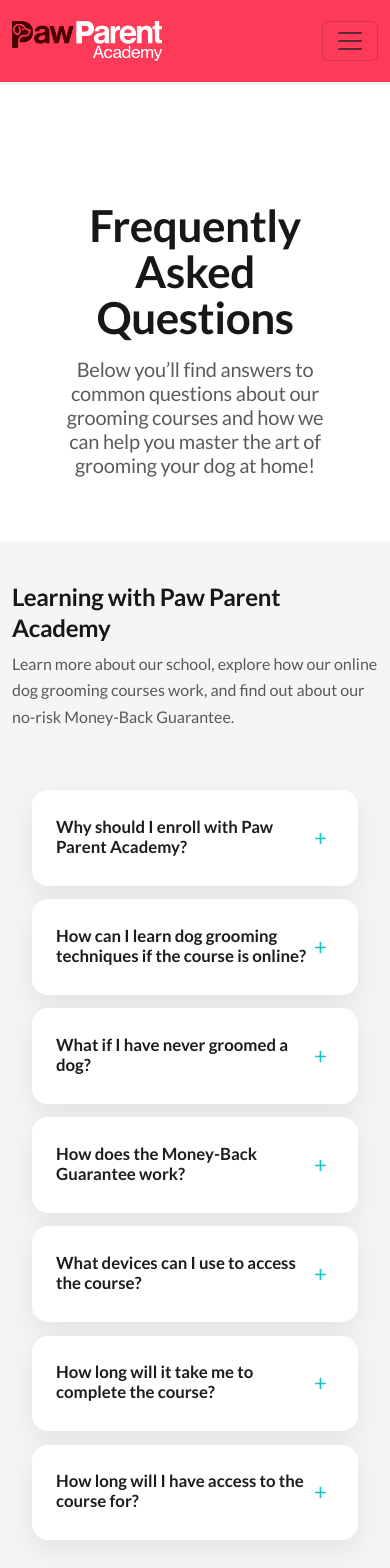
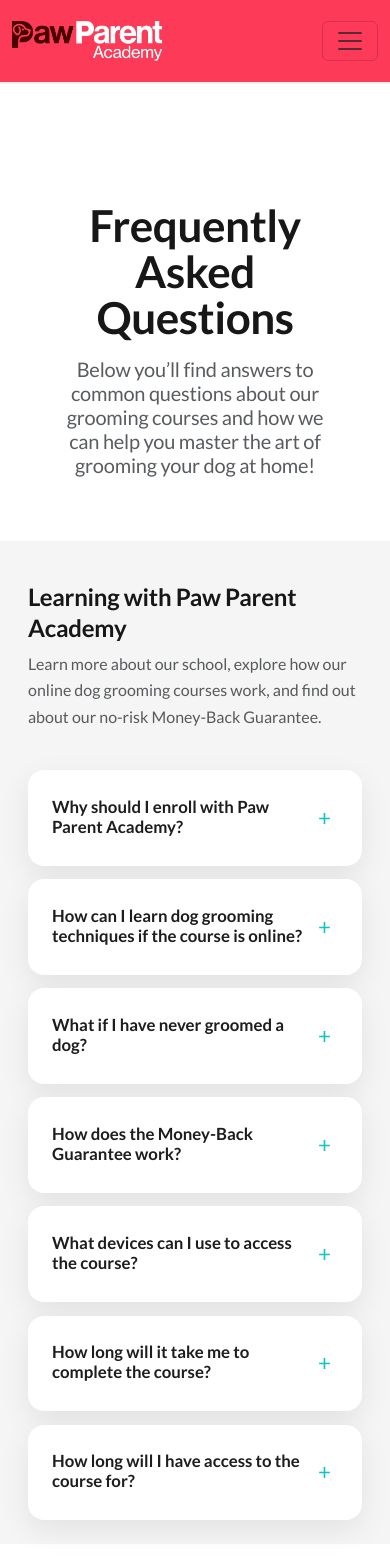
Before and after one commit to QCCareerSchool-Org/www.pawparentacademy.com, a Next.js app: page /faq in a window 390 px wide. Shown: the top 1568 px of the page. Built offline with nearby package versions, Linux system fonts and the light colour scheme.

Commit message:
Update mobile padding

```diff
--- a/src/app/(main)/faq/components/FAQSectionIntro/index.tsx
+++ b/src/app/(main)/faq/components/FAQSectionIntro/index.tsx
@@ -14,7 +14,7 @@ export default function FAQSectionIntro({ title, description, variant = 'default
     <section className={sectionClass} aria-labelledby={headingId}>
       <div className="container">
         <div className="row justify-content-center">
-          <div className="col-12 col-lg-8">
+          <div className={`col-12 col-lg-8 ${styles.copy}`}>
             <h3 className="fw-bold mb-2" id={headingId}>
               {title}
             </h3>
--- a/src/app/(main)/faq/components/FAQSectionIntro/styles.module.scss
+++ b/src/app/(main)/faq/components/FAQSectionIntro/styles.module.scss
@@ -6,6 +6,23 @@
   background-color: #f5f5f5;
 }
 
+@media (max-width: 767px) {
+  .intro {
+    padding-left: 1rem;
+    padding-right: 1rem;
+  }
+
+  .intro :global(.container) {
+    padding-left: 0;
+    padding-right: 0;
+  }
+
+  .copy {
+    padding-left: 1.5rem;
+    padding-right: 1.5rem;
+  }
+}
+
 @media (min-width: 992px) {
   .intro {
     padding: 3.5rem 0 2.5rem;
--- a/src/components/AccordionGroup/styles.module.scss
+++ b/src/components/AccordionGroup/styles.module.scss
@@ -52,10 +52,15 @@
 
 @media (max-width: 767px) {
   .card {
-    padding: 1.25rem;
+    padding: 0 1rem;
   }
 
   .accordion :global(.accordion-button) {
     text-align: left;
   }
+
+  .accordion :global(.accordion-body) {
+    padding-left: 1.5rem;
+    padding-right: 1.5rem;
+  }
 }
```
